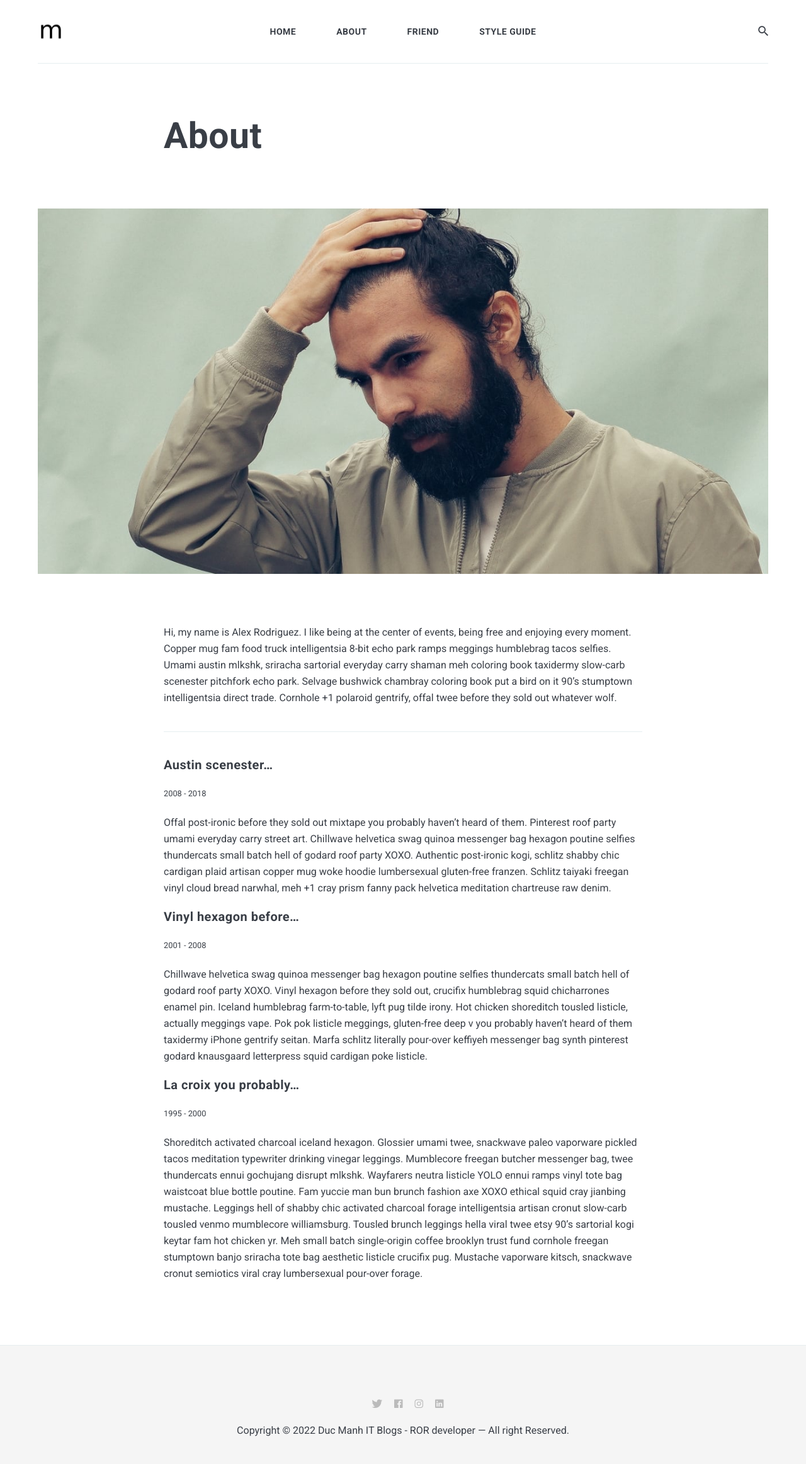
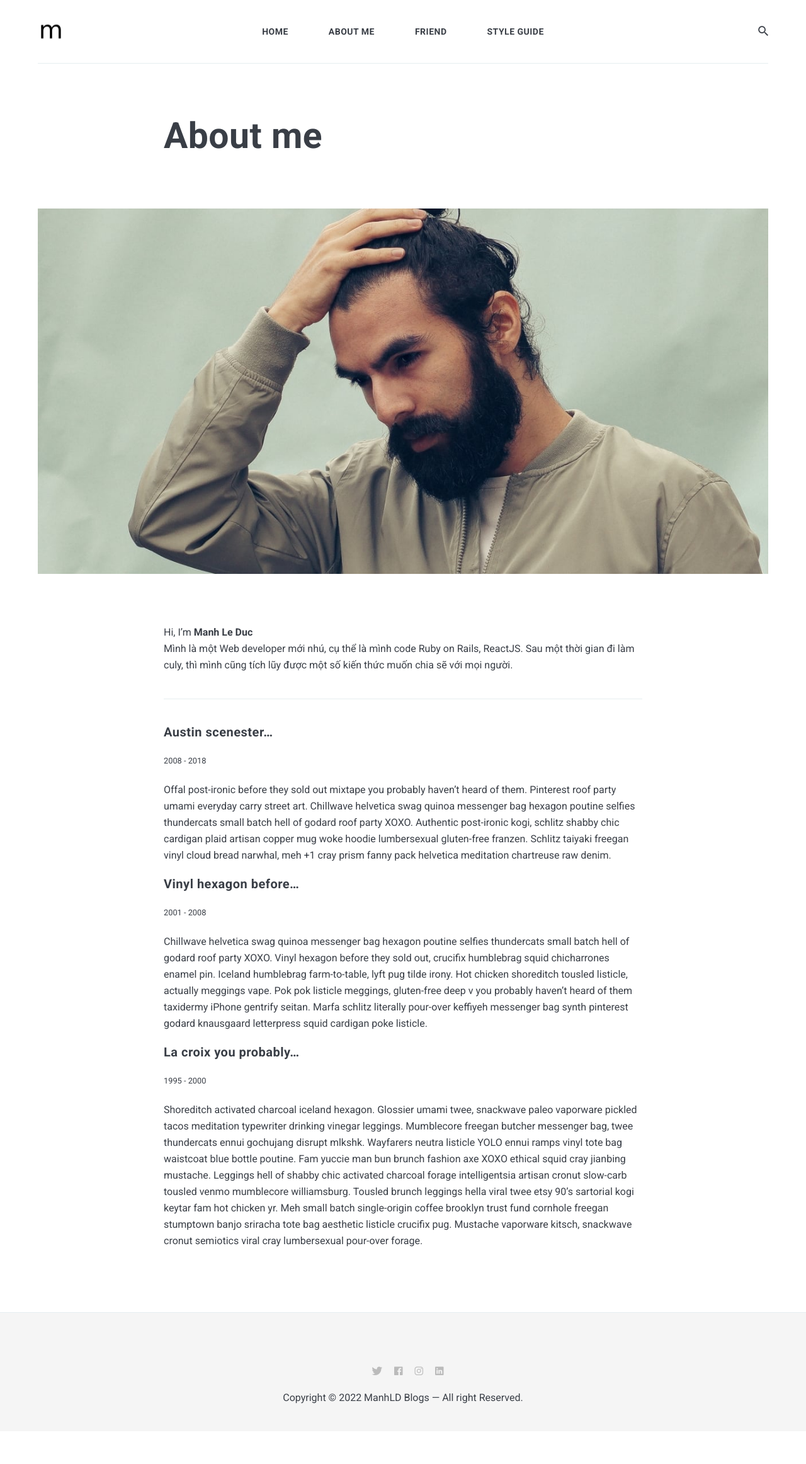
Before and after one commit to leducmanh1011/leducmanh1011.github.io, a Jekyll site: the page built from _pages/about.md, in a window 1280 px wide. Shown: the whole page at 63% size. Built offline with Jekyll 4.4.1, drawn with Linux system fonts in a browser that asks for light colours; nearby versions of some CDN libraries; after the commit the page ends 2272 px from its top, so only the background shows below that.

Commit message:
Change content pretty

```diff
--- a/_data/settings.yml
+++ b/_data/settings.yml
@@ -1,6 +1,6 @@
 #-------------------------------
 # General Site Settings
-title: Duc Manh IT Blogs - ROR developer
+title: ManhLD Blogs
 logo: logo-m.png # You can add own logo.
 favicon: logo-m.png
 description: Code is my life
@@ -9,9 +9,10 @@ description: Code is my life
 #-------------------------------
 # Author Settings
 author:
+  hi: giphy.gif
   name: Manh Duc Le
-  image: 01.jpg
-  say-hello: Hello, I’m <strong>Manh Le Duc</strong>
+  image: code-1.gif
+  say-hello: Hi, I’m <strong>Manh Le Duc</strong>
   bio: Mình là một Web developer mới nhú, cụ thể là mình code Ruby on Rails, ReactJS. Sau một thời gian đi làm culy, thì mình cũng tích lũy được một số kiến thức muốn chia sẽ với mọi người.
   ok: Designs, talks, and writes about <strong>web</strong>, <strong>ethics</strong>, <strong>privacy</strong>, and dev. I share design tutorials, free resources and inspiration. Loves <a href="#">music</a> & riding his bicycle.
 
--- a/_includes/hero.html
+++ b/_includes/hero.html
@@ -4,7 +4,10 @@
     <div class="row">
       <div class="col col-6 col-t-12 last-item">
         <div class="hero__content">
-          <h1 class="hero__title">{{ site.data.settings.author.say-hello }}</h1>
+          <h1 class="hero__title">{{ site.data.settings.author.say-hello }}
+            <img src="{{site.baseurl}}/images/{{ site.data.settings.author.hi }}" alt="">
+          </h1>
+
           <p class="hero__subtitle">{{ site.data.settings.author.bio }}</p>
           <script type="text/javascript" src="https://cdnjs.buymeacoffee.com/1.0.0/button.prod.min.js" data-name="bmc-button" data-slug="ducmanhit" data-color="#FFDD00" data-emoji=""  data-font="Cookie" data-text="Buy me a coffee" data-outline-color="#000000" data-font-color="#000000" data-coffee-color="#ffffff" ></script>
           <br>
--- a/_pages/about.md
+++ b/_pages/about.md
@@ -1,11 +1,13 @@
 ---
 layout: page
-title: About
+title: About me
 permalink: /about/
 image: 01.jpg
 ---
 
-Hi, my name is Alex Rodriguez. I like being at the center of events, being free and enjoying every moment. Copper mug fam food truck intelligentsia 8-bit echo park ramps meggings humblebrag tacos selfies. Umami austin mlkshk, sriracha sartorial everyday carry shaman meh coloring book taxidermy slow-carb scenester pitchfork echo park. Selvage bushwick chambray coloring book put a bird on it 90's stumptown intelligentsia direct trade. Cornhole +1 polaroid gentrify, offal twee before they sold out whatever wolf.
+{{ site.data.settings.author.say-hello }}
+<br/>
+{{ site.data.settings.author.bio }}
 
 ***
 
--- a/_sass/3-modules/_hero.scss
+++ b/_sass/3-modules/_hero.scss
@@ -15,8 +15,15 @@
     padding: 0 40px 0 0;
 
     .hero__title {
+      display: flex;
       font-size: 38px;
       font-weight: normal;
+      white-space: pre-wrap;
+
+      img {
+        margin-left: 10px;
+        width: 30px;
+      }
     }
 
     .hero__subtitle {
--- a/index.html
+++ b/index.html
@@ -7,7 +7,7 @@ layout: default
 	<div class="row">
 		<div class="col col-12">
 			{% if site.posts.size > 0 %}
-				<h4 class="lates-title">NEW POSTS</h4>
+				<h4 class="lates-title">RECENT POSTS</h4>
 			{% endif %}
 		</div>
 	</div>
```
Also changed, not shown: images/code-1.gif (added), images/code.gif (added), images/giphy.gif (added).
